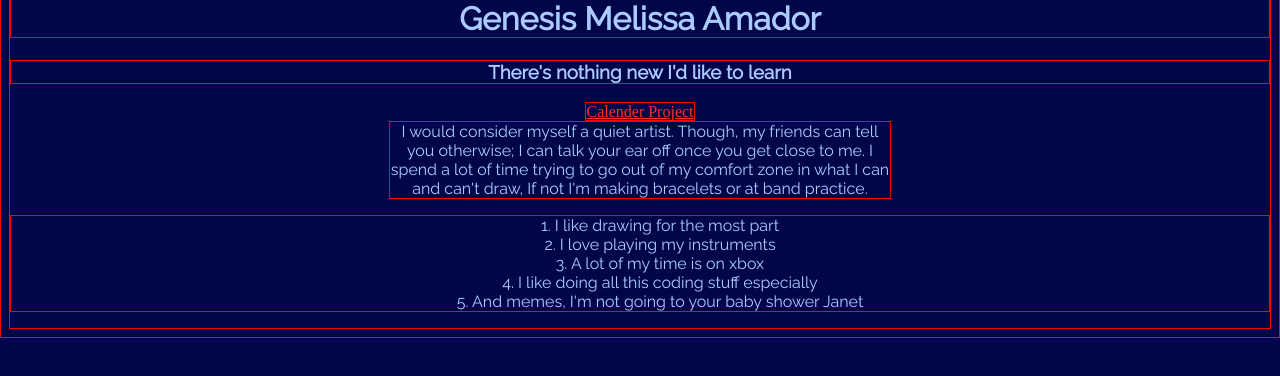
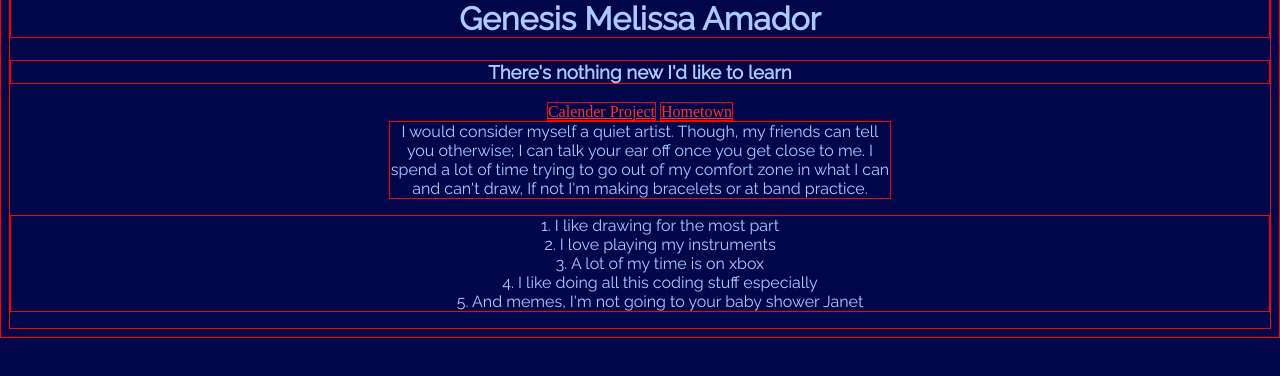
Before and after one commit to genesisamador/first-website.io, a plain HTML site: page index.html in a window 1280 px wide. Shown: the part 242-618 px from the top of the page. Drawn offline with Linux system fonts and the light colour scheme.

Commit message:
Add files via upload

```diff
--- a/index.html
+++ b/index.html
@@ -22,7 +22,7 @@ img {
     font-family: 'Raleway', sans-serif;
     color:rgb(171, 203, 255)
   }
-  #calender {
+  #links {
     color: rgb(255, 48, 33)
   }
 
@@ -50,7 +50,8 @@ img {
     <img src="img/scrap.jpg">
       <h1>Genesis Melissa Amador</h1>
       <h3>There's nothing new I'd like to learn</h2>
-          <a href="https://genesisamador.github.io/calender.io/" target="_blank" id="calender">Calender Project</a>
+          <a href="https://genesisamador.github.io/calender.io/" target="_blank" id="links">Calender Project</a>
+          <a href="https://genesisamador.github.io/hometown.io/" target="_blank" id="links">Hometown</a>
         <p>I would consider myself a quiet artist. Though, my friends can tell you otherwise; I can talk your ear off once you get close to me. I spend a lot of time trying to go out of my comfort zone in what I can and can't draw, If not I'm making bracelets or at band practice.</p>
           <ol>
           1. I like drawing for the most part
```
